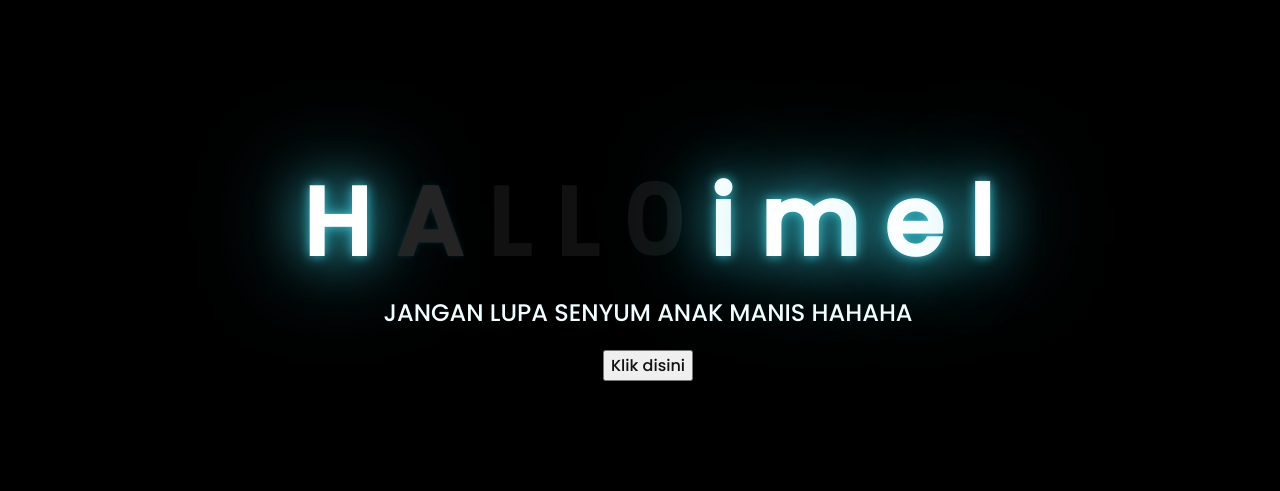
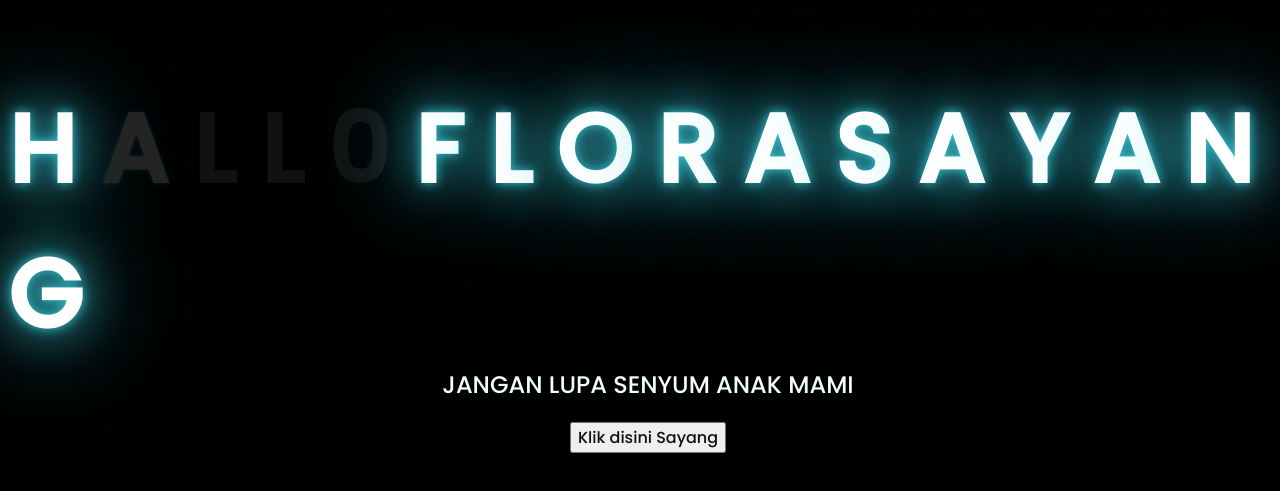
Before and after one commit to kefinpiri/Bungah_Mawar, a plain HTML site: page index.html in a window 1280 px wide. Shown: the part 143-634 px from the top of the page. Drawn offline with Linux system fonts and the light colour scheme.

Commit message:
update file index nama flora

```diff
--- a/index.html
+++ b/index.html
@@ -16,17 +16,24 @@
       <span>L</span>
       <span>L</span>
       <span>0</span>
-      <span>i</span>
-      <span>m</span>
-      <span>e</span>
-      <span>l</span>
+      <span>F</span>
+      <span>L</span>
+      <span>O</span>
+      <span>R</span>
+      <span>A</span>
+      <span>S</span>
+      <span>A</span>
+      <span>Y</span>
+      <span>A</span>
+      <span>N</span>
+      <span>G</span>
     </div>
     <div class="description">
-      <span>JANGAN LUPA SENYUM ANAK MANIS HAHAHA</span>
+      <span>JANGAN LUPA SENYUM ANAK MAMI </span>
     </div>
     <div class="button">
       <button>
-        <a href="flower.html">Klik disini</a>
+        <a href="flower.html">Klik disini Sayang</a>
       </button>
     </div>
   </body>
```
